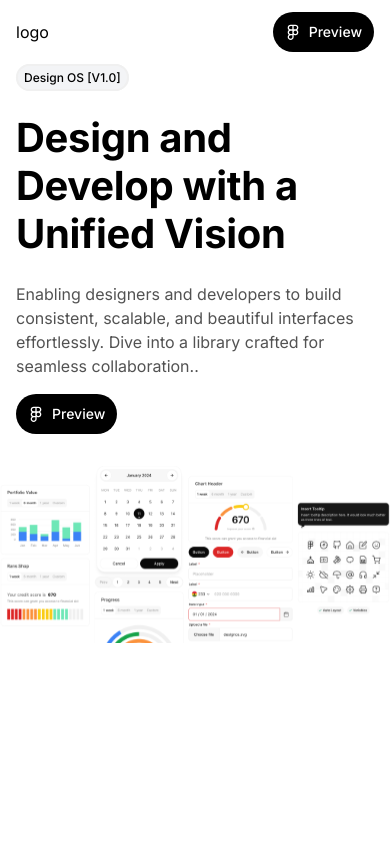
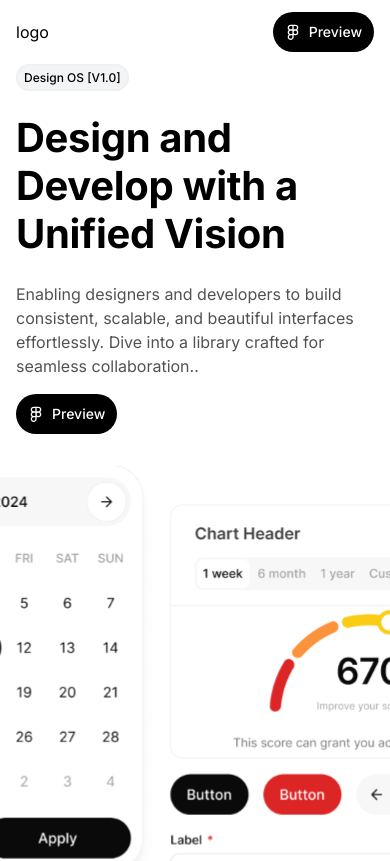
Before and after one commit to 4eug/Design-OS-Website, a Next.js app: page / in a window 390 px wide. Shown: the top 861 px of the page. Built offline with nearby package versions, Linux system fonts and the light colour scheme.

Commit message:
Updates Ui and Btn links

```diff
--- a/src/components/header.tsx
+++ b/src/components/header.tsx
@@ -13,7 +13,11 @@ export default function header() {
                     </a>
                 </div>
 
-                <Button size='medium'>
+                <Button size='medium'
+                href="https://www.figma.com/community/file/1424003734348021920/design-os"
+                target="_blank"
+                rel="noopener noreferrer"
+                >
                     <FigmaIcon/>
                     Preview</Button>
             </div>
--- a/src/components/ui/hero-section.tsx
+++ b/src/components/ui/hero-section.tsx
@@ -15,7 +15,13 @@ export default function HeroSection() {
             <h2 className="text-H2-bold lg:text-H1-bold w-[343px] sm:w-[332px] lg:w-[658px]">Design and Develop with a Unified Vision</h2>
             <div className="space-y-4">
             <p className="text-text-md-regular lg:text-text-lg-regular text-[#525252] w-[342px] sm:w-[332px] lg:w-[510px] mt-6 sm:mt-0 lg:mt-0">Enabling designers and developers to build consistent, scalable, and beautiful interfaces effortlessly. Dive into a library crafted for seamless collaboration..</p>
-            <Button size='medium'>
+
+            <Button
+                size='medium'
+                href="https://www.figma.com/community/file/1424003734348021920/design-os"
+                target="_blank"
+                rel="noopener noreferrer"
+            >
                 <FigmaIcon/>
                 Preview
             </Button>
@@ -23,8 +29,12 @@ export default function HeroSection() {
         </div>
     </div>
 
-    <div className="container mx-auto 2xl:px-12">
-        <img className="w-full mt-8 sm:mt-14 lg:mt-16" src="../Components.svg" alt="components" />
+    <div className="container mx-auto pt-8 sm:pt-0 2xl:px-12">
+        <img
+            className="w-full h-[80vh] object-cover object-center sm:w-full sm:h-auto sm:mt-0 lg:mt-16"
+            src="/Components.svg"
+            alt="components"
+        />
     </div>
 </section>
   )
```
